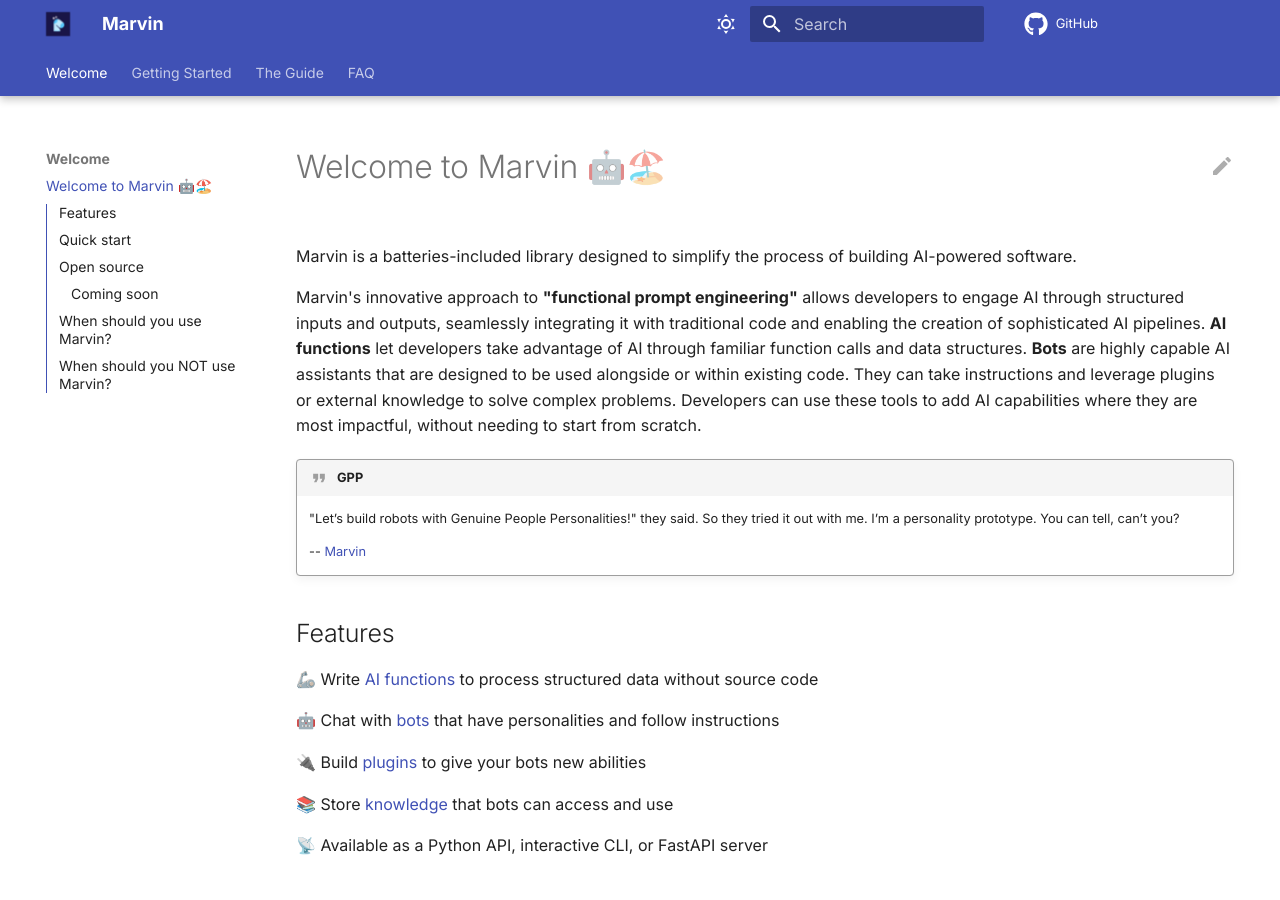
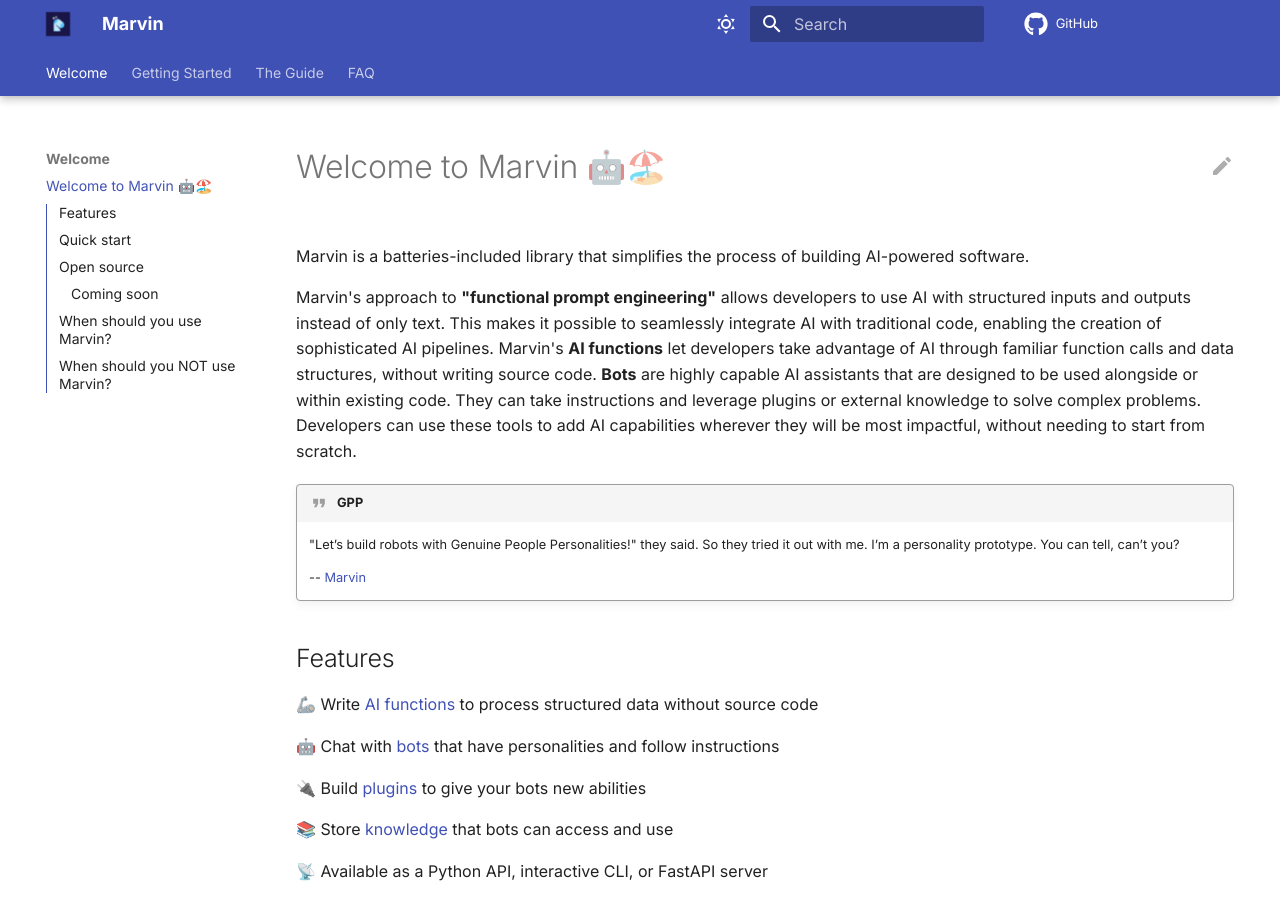
Before and after one commit to PrefectHQ/marvin, an MkDocs documentation site: the page built from docs/index.md, in a window 1280 px wide and 900 px high. Built offline with MkDocs 1.6.1 and Material for MkDocs 9.7.7, drawn with Linux system fonts in a browser that asks for light colours; comment, search, counter and statistics services are not loaded.

Commit message:
Update intro paragraph

```diff
--- a/docs/index.md
+++ b/docs/index.md
@@ -2,9 +2,9 @@
 
 ![](ai_fn_demo.png)
 
-Marvin is a batteries-included library designed to simplify the process of building AI-powered software.
+Marvin is a batteries-included library that simplifies the process of building AI-powered software.
 
-Marvin's innovative approach to **"functional prompt engineering"** allows developers to engage AI through structured inputs and outputs, seamlessly integrating it with traditional code and enabling the creation of sophisticated AI pipelines. **AI functions** let developers take advantage of AI through familiar function calls and data structures. **Bots** are highly capable AI assistants that are designed to be used alongside or within existing code. They can take instructions and leverage plugins or external knowledge to solve complex problems. Developers can use these tools to add AI capabilities where they are most impactful, without needing to start from scratch.
+Marvin's approach to **"functional prompt engineering"** allows developers to use AI with structured inputs and outputs instead of only text. This makes it possible to seamlessly integrate AI with traditional code, enabling the creation of sophisticated AI pipelines. Marvin's **AI functions** let developers take advantage of AI through familiar function calls and data structures, without writing source code. **Bots** are highly capable AI assistants that are designed to be used alongside or within existing code. They can take instructions and leverage plugins or external knowledge to solve complex problems. Developers can use these tools to add AI capabilities wherever they will be most impactful, without needing to start from scratch.
 
 !!! quote "GPP"
     "Let’s build robots with Genuine People Personalities!" they said. So they tried it out with me. I’m a personality prototype. You can tell, can’t you?
```
Also changed, not shown: README.md (+2 -2 lines).
